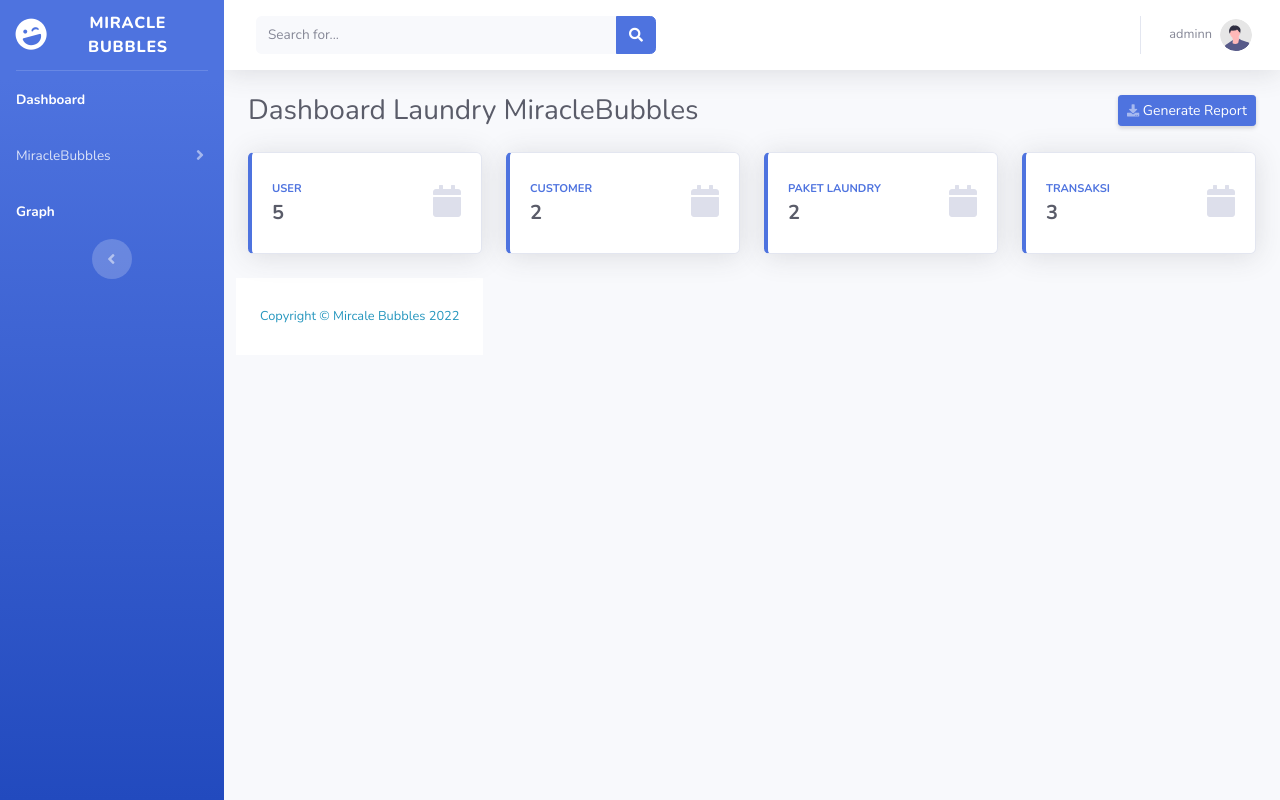
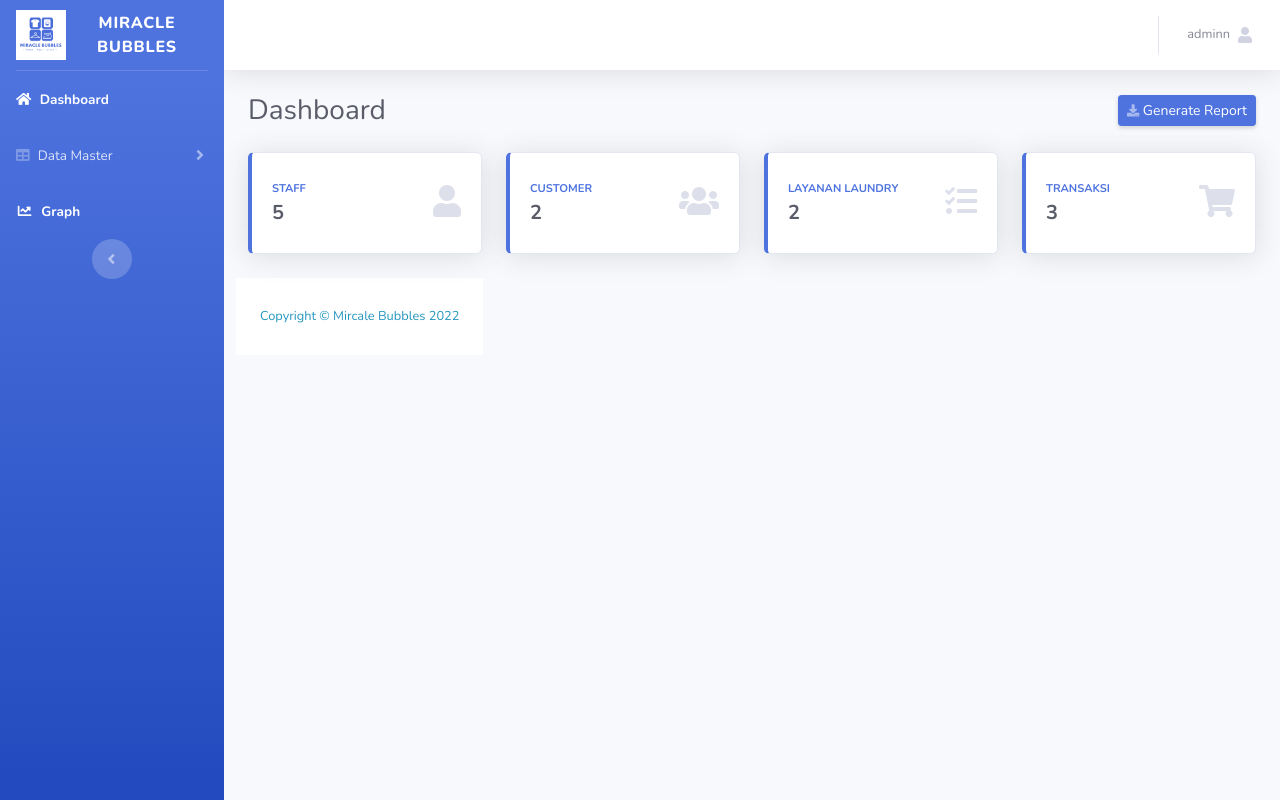
Before and after one commit to riafara/LaundryMiracleBubbles, a PHP site: page / in a window 1280 px wide. Run offline with PHP 8.4, Linux system fonts and the light colour scheme; a user stored in the database is signed in; data comes from the database, SQL or seed files in the repository.

Commit message:
memperbarui tampilan dashboard

```diff
--- a/index.php
+++ b/index.php
@@ -44,17 +44,7 @@ $jml_user = mysqli_num_rows($query4);
     <!-- Custom styles for this template-->
     <link href="css/sb-admin-2.min.css" rel="stylesheet">
 
-    <style type="text/css">
-        BODY{
-            width: auto;
-        }
-        #chart-container{
-            width: 100%;
-            height: auto;
-        }
-        </style>
-        <script type="text/javascript" src="js/jquery.min.js"></script>
-        <script type="text/javascript" src="js/Chart.min.js"></script>
+
 </head>
 
 <body id="page-top">
@@ -67,8 +57,8 @@ $jml_user = mysqli_num_rows($query4);
 
             <!-- Sidebar - Brand -->
             <a class="sidebar-brand d-flex align-items-center justify-content-center" href="index.php">
-                <div class="sidebar-brand-icon rotate-n-15">
-                    <i class="fas fa-laugh-wink"></i>
+                <div >
+                    <img src="img/logoo.jpg" style="width: 50px">
                 </div>
                 <div class="sidebar-brand-text mx-3"> MIRACLE BUBBLES </div>
             </a>
@@ -79,13 +69,15 @@ $jml_user = mysqli_num_rows($query4);
             <!-- Nav Item - Dashboard -->
             <li class="nav-item active">
                 <a class="nav-link" href="index.php">
+                <i class="fa fa-home" aria-hidden="true"></i>
                     <span>Dashboard</span></a>
             </li>
 
             <li class="nav-item">
                 <a class="nav-link collapsed" href="#" data-toggle="collapse" data-target="#collapseTwo"
                     aria-expanded="true" aria-controls="collapseTwo">
-                    <span>MiracleBubbles</span>
+                    <i class="fa fa-table" aria-hidden="true"></i>
+                    <span>Data Master</span>
                 </a>
                 <div id="collapseTwo" class="collapse" aria-labelledby="headingTwo" data-parent="#accordionSidebar">
                     <div class="bg-white py-2 collapse-inner rounded">
@@ -100,6 +92,7 @@ $jml_user = mysqli_num_rows($query4);
             <!-- Nav Item - Dashboard -->
             <li class="nav-item active">
                 <a class="nav-link" href="bar.php">
+                <i class="fas fa-fw fa-chart-line"></i>
                     <span>Graph</span></a>
             </li>
 
@@ -127,19 +120,7 @@ $jml_user = mysqli_num_rows($query4);
                         <i class="fa fa-bars"></i>
                     </button>
 
-                    <!-- Topbar Search -->
-                    <form
-                        class="d-none d-sm-inline-block form-inline mr-auto ml-md-3 my-2 my-md-0 mw-100 navbar-search">
-                        <div class="input-group">
-                            <input type="text" class="form-control bg-light border-0 small" placeholder="Search for..."
-                                aria-label="Search" aria-describedby="basic-addon2">
-                            <div class="input-group-append">
-                                <button class="btn btn-primary" type="button">
-                                    <i class="fas fa-search fa-sm"></i>
-                                </button>
-                            </div>
-                        </div>
-                    </form>
+
 
                     <!-- Topbar Navbar -->
                     <ul class="navbar-nav ml-auto">
@@ -177,8 +158,7 @@ $jml_user = mysqli_num_rows($query4);
                             <a class="nav-link dropdown-toggle" href="#" id="userDropdown" role="button"
                                 data-toggle="dropdown" aria-haspopup="true" aria-expanded="false">
                                 <span class="mr-2 d-none d-lg-inline text-gray-600 small"><?php echo $sesName; ?></span>
-                                <img class="img-profile rounded-circle"
-                                    src="img/undraw_profile.svg">
+                                <i class="fa fa-user" aria-hidden="true"></i>
                             </a>
                             <!-- Dropdown - User Information -->
                             <div class="dropdown-menu dropdown-menu-right shadow animated--grow-in"
@@ -201,7 +181,7 @@ $jml_user = mysqli_num_rows($query4);
 
                     <!-- Page Heading -->
                     <div class="d-sm-flex align-items-center justify-content-between mb-4">
-                        <h1 class="h3 mb-0 text-gray-800">Dashboard Laundry MiracleBubbles</h1>
+                        <h1 class="h3 mb-0 text-gray-800">Dashboard</h1>
                         <a href="#" class="d-none d-sm-inline-block btn btn-sm btn-primary shadow-sm"><i
                                 class="fas fa-download fa-sm text-white-50"></i> Generate Report</a>
                     </div>
@@ -214,11 +194,11 @@ $jml_user = mysqli_num_rows($query4);
                                     <div class="row no-gutters align-items-center">
                                         <div class="col mr-2">
                                             <div class="text-xs font-weight-bold text-primary text-uppercase mb-1">
-                                                <a href="tables.php">User</a></div>
+                                                <a href="tables.php">Staff</a></div>
                                             <div class="h5 mb-0 font-weight-bold text-gray-800"><?php echo number_format($jml_user,0,",",".")?></div>
                                         </div>
                                         <div class="col-auto">
-                                            <i class="fas fa-calendar fa-2x text-gray-300"></i>
+                                        <i class="fa fa-user fa-2x text-gray-300" aria-hidden="true"></i>
                                         </div>
                                     </div>
                                 </div>
@@ -236,7 +216,7 @@ $jml_user = mysqli_num_rows($query4);
                                             <div class="h5 mb-0 font-weight-bold text-gray-800"><?php echo number_format($jml_customer,0,",",".")?></div>
                                         </div>
                                         <div class="col-auto">
-                                            <i class="fas fa-calendar fa-2x text-gray-300"></i>
+                                        <i class="fa fa-users fa-2x text-gray-300" aria-hidden="true"></i>
                                         </div>
                                     </div>
                                 </div>
@@ -250,11 +230,12 @@ $jml_user = mysqli_num_rows($query4);
                                     <div class="row no-gutters align-items-center">
                                         <div class="col mr-2">
                                             <div class="text-xs font-weight-bold text-primary text-uppercase mb-1">
-                                                <a href="tpaket.php">Paket Laundry</a></div>
+                                                <a href="tpaket.php">Layanan Laundry</a></div>
                                             <div class="h5 mb-0 font-weight-bold text-gray-800"><?php echo number_format($jml_paket,0,",",".")?></div>
                                         </div>
                                         <div class="col-auto">
-                                            <i class="fas fa-calendar fa-2x text-gray-300"></i>
+                                        <i class="fa fa-tasks fa-2x text-gray-300" aria-hidden="true"></i>
+
                                         </div>
                                     </div>
                                 </div>
@@ -272,7 +253,8 @@ $jml_user = mysqli_num_rows($query4);
                                             <div class="h5 mb-0 font-weight-bold text-gray-800"><?php echo number_format($jml_transaksi,0,",",".")?></div>
                                         </div>
                                         <div class="col-auto">
-                                            <i class="fas fa-calendar fa-2x text-gray-300"></i>
+                                        <i class="fa fa-shopping-cart fa-2x text-gray-300" aria-hidden="true"></i>
+
                                         </div>
                                     </div>
                                 </div>
--- a/ttransaksi.php
+++ b/ttransaksi.php
@@ -79,7 +79,7 @@ $sesLvl = $_SESSION['level'];
             <!-- Nav Item - Dashboard -->
             <li class="nav-item active">
                 <a class="nav-link" href="index.php">
-                    <span>Laporan</span></a>
+                    <span>Graph</span></a>
             </li>
 
 
@@ -203,7 +203,7 @@ $sesLvl = $_SESSION['level'];
                                             <th>Bayar</th>
                                             <th>Kembali</th>
                                             <th>Aksi</th>
-</tr>                                        </tr>
+                                        </tr>
                                     </thead>
                                     <tbody>
                                         <?php
```
